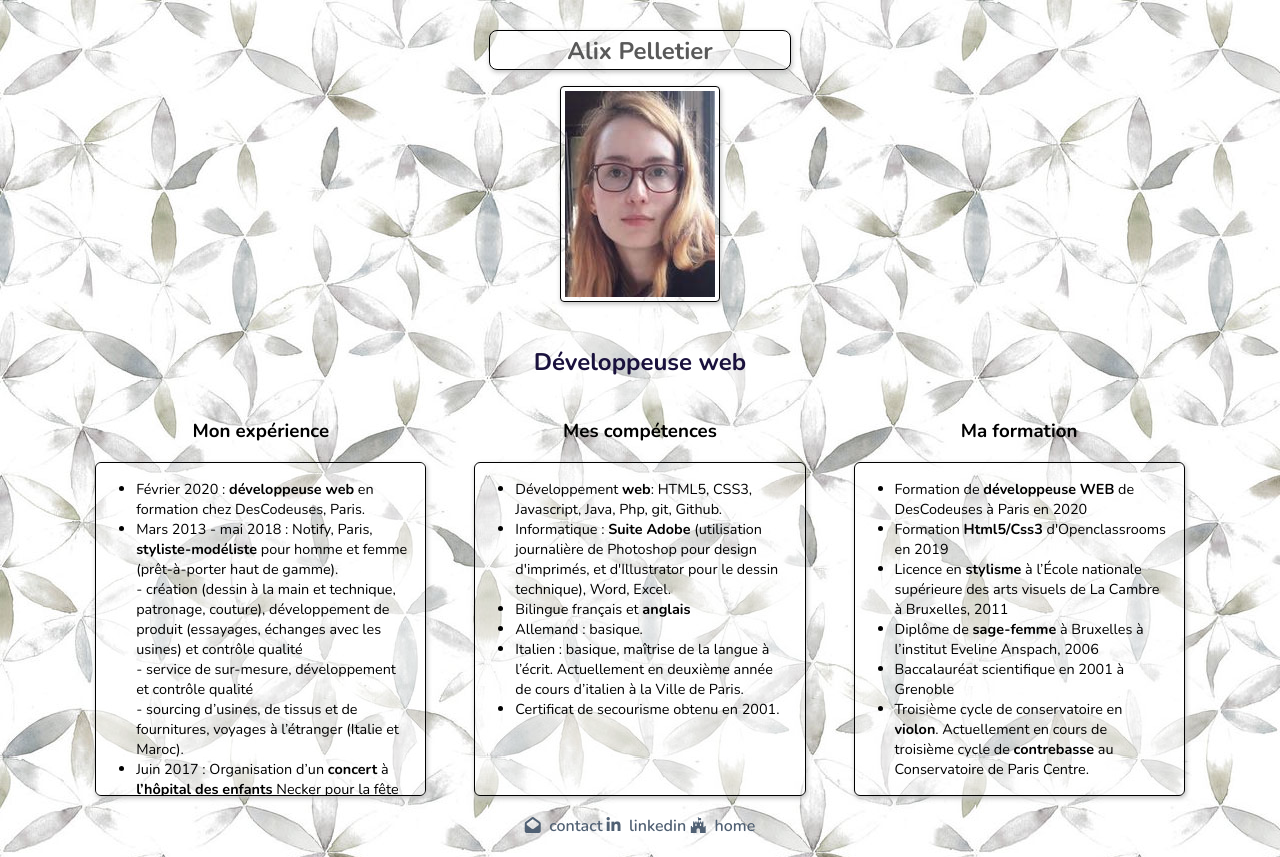
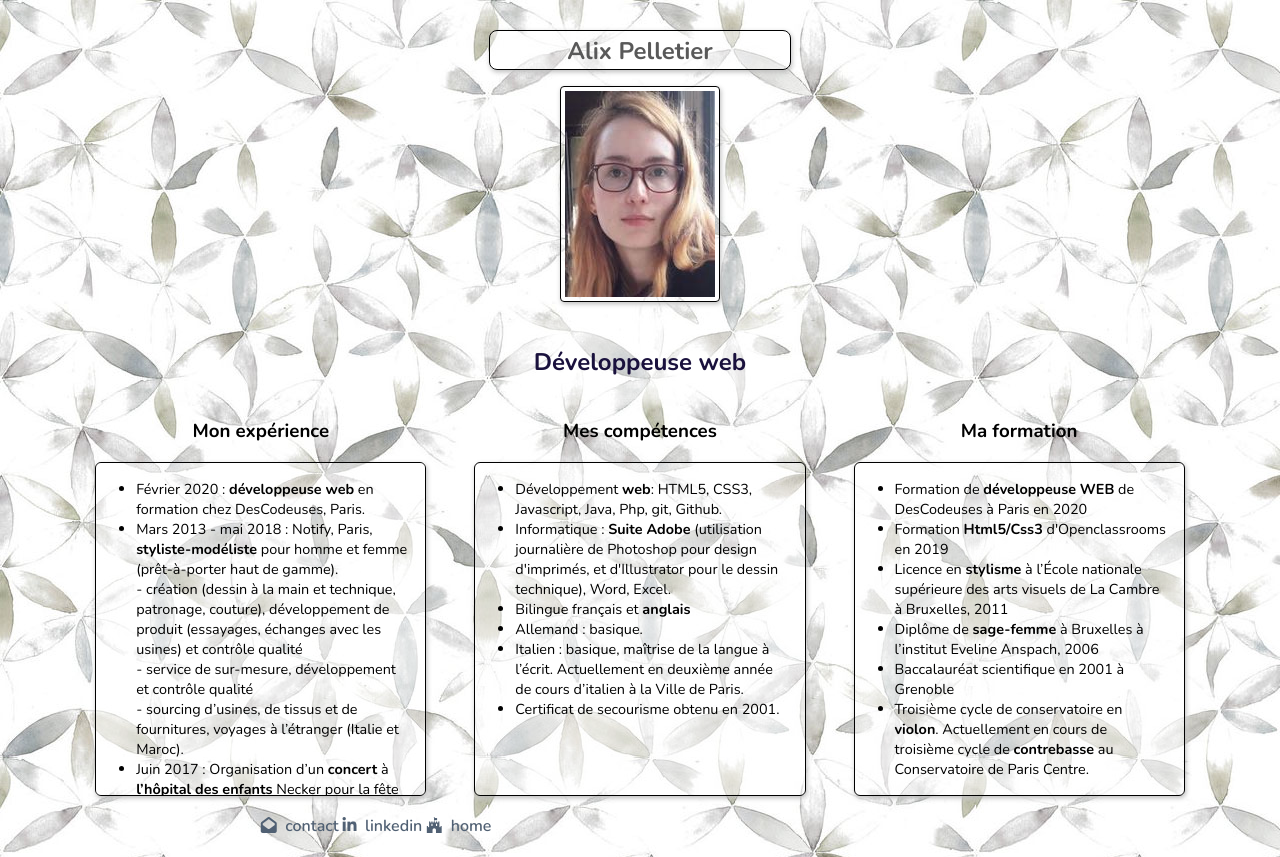
Before and after one commit to alixpel/alixpel.github.io, a plain HTML site: page cv.html in a window 1280 px wide. Drawn offline with nearby package versions, Linux system fonts and the light colour scheme.

Commit message:
footer-links width

```diff
--- a/styleCV.css
+++ b/styleCV.css
@@ -35,6 +35,10 @@ footer
 	flex-direction: row;
 	justify-content: space-around;
 	margin-bottom: 1rem;
+}
+
+.footer-links {
+	width: 60%;
 }
 
 h1
```
